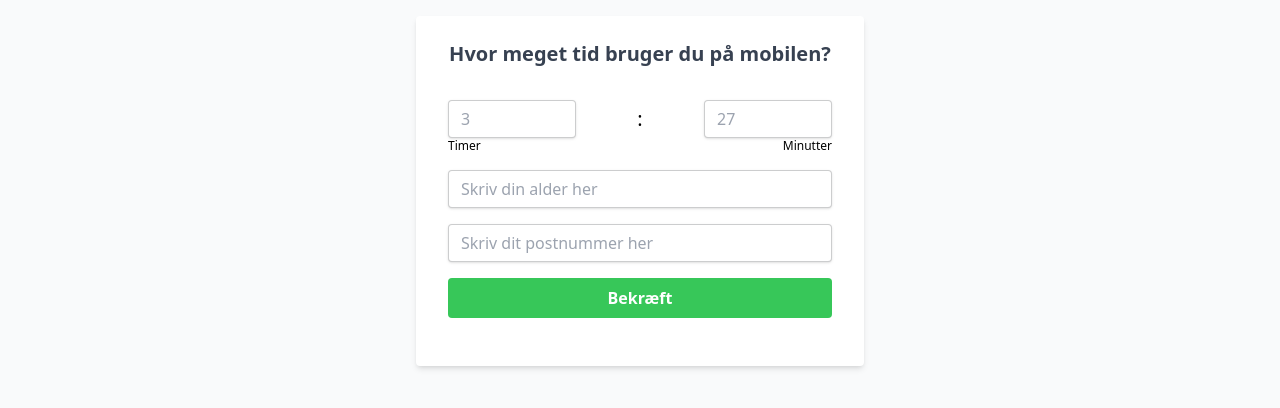
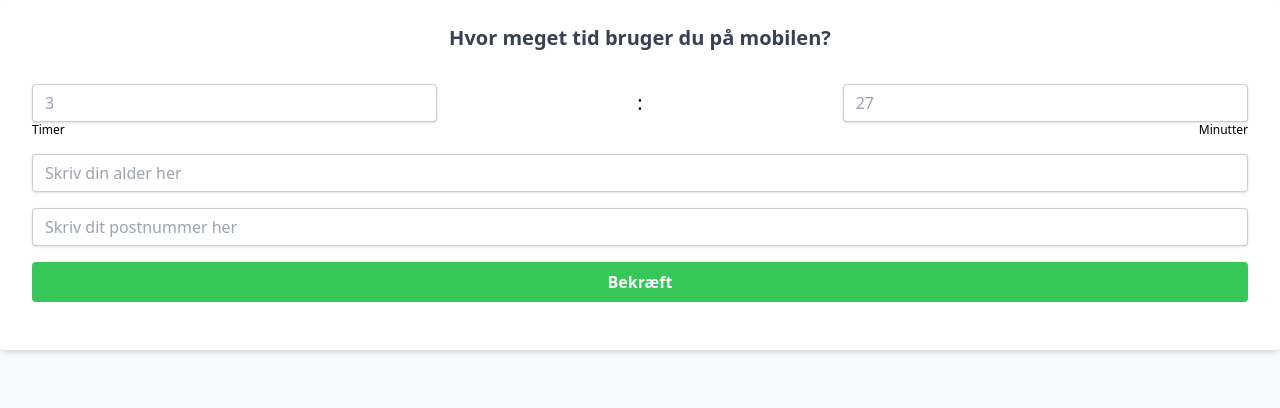
Before and after one commit to MartinDreyer/mobile_screentime, a Next.js app: page / in a window 1280 px wide. Shown: the top 408 px of the page. Built offline with nearby package versions, Linux system fonts and the light colour scheme; no server answers.

Commit message:
full width

```diff
--- a/app/page.tsx
+++ b/app/page.tsx
@@ -8,7 +8,7 @@ export default function Index() {
 
   return (
     <div
-    className="w-full max-w-md mt-4">
+    className="w-full">
       <Form/>
     </div>
   )
```
